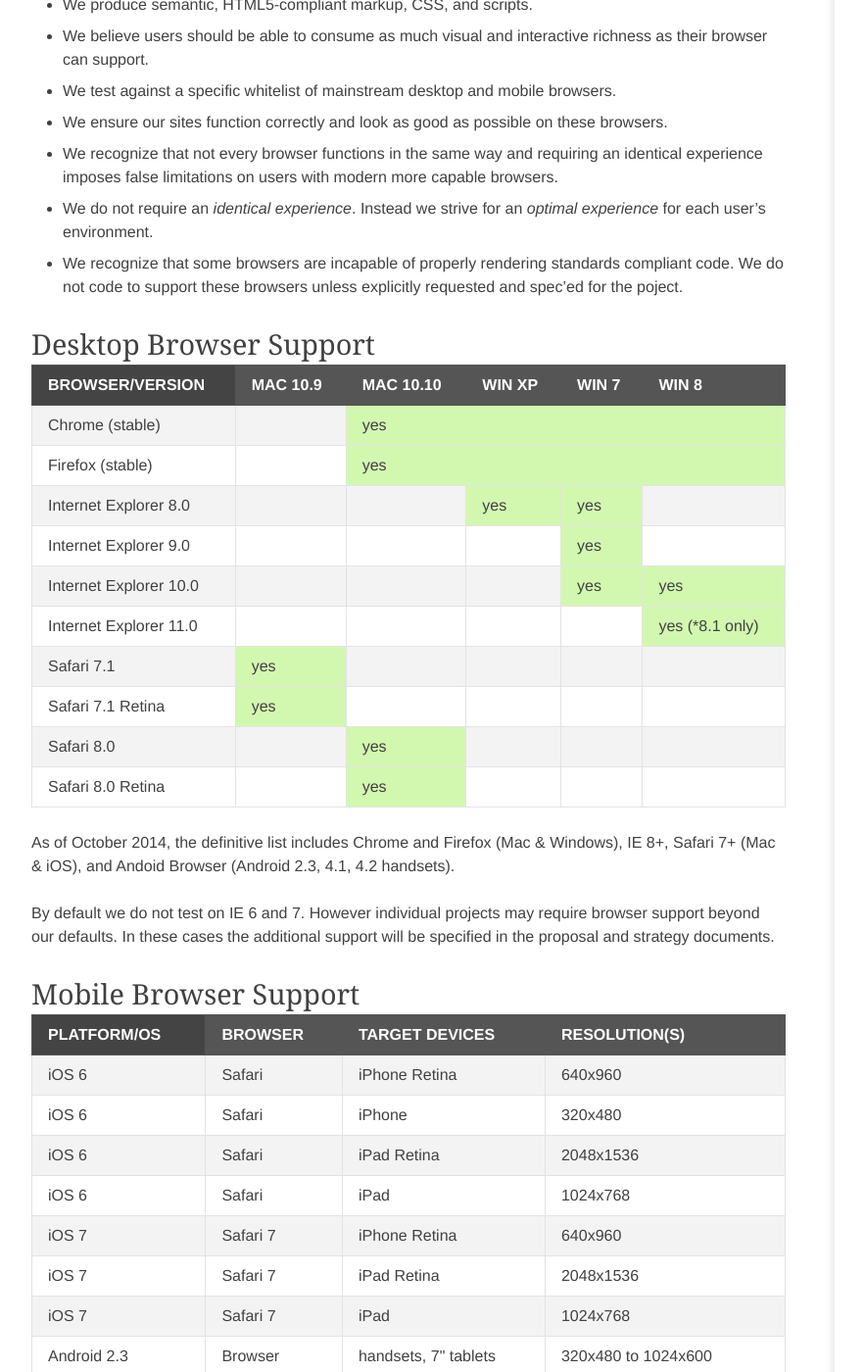
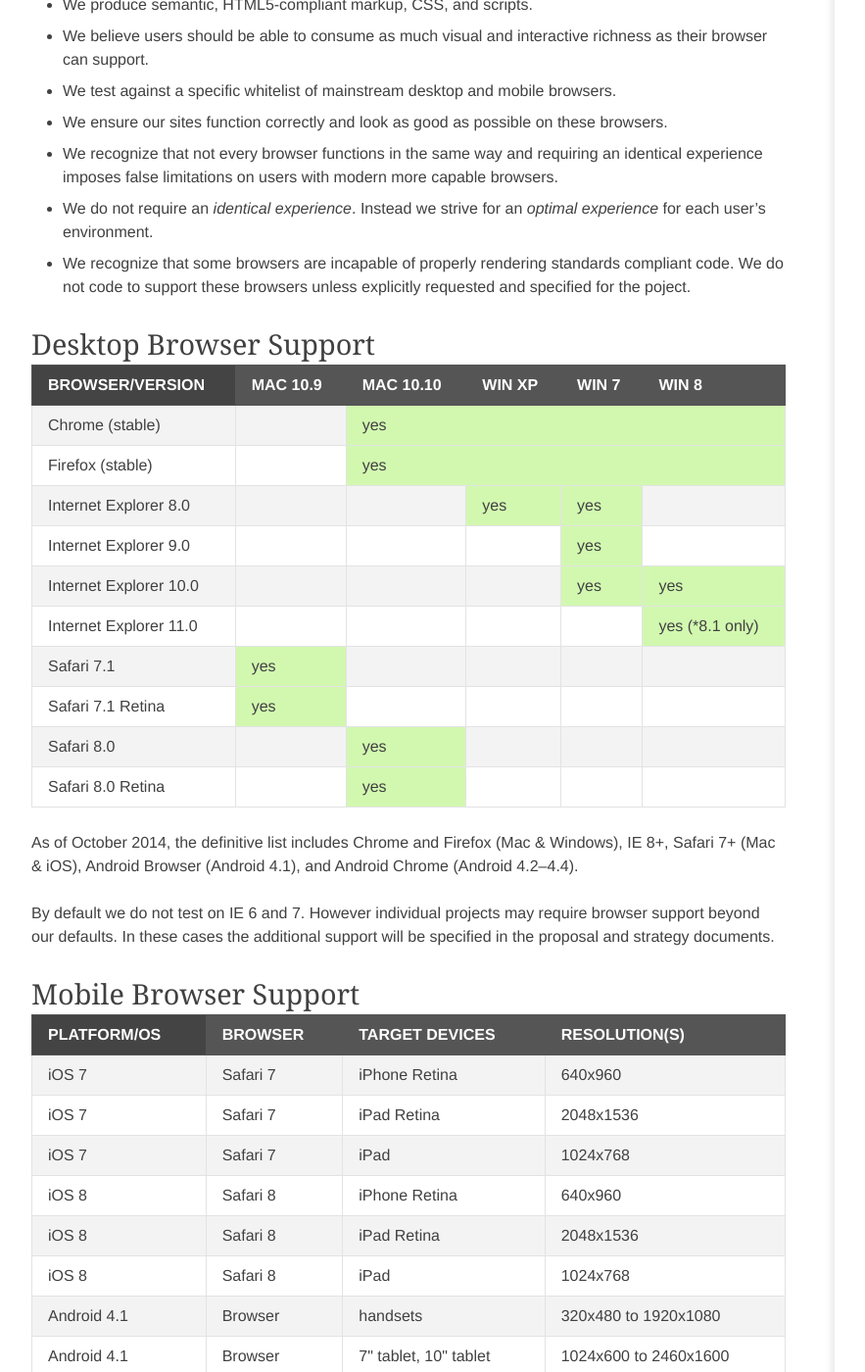
Before and after one commit to imarc/handbook, a Jekyll site: the page built from frontend.markdown, in a window 1280 px wide and 1400 px high, scrolled down 7507 px. Shown: the whole window at 98% size, without its empty margins (88-971 px from the left). Built offline with Jekyll 4.4.1, drawn with Linux system fonts in a browser that asks for light colours; nearby versions of some CDN libraries; some web fonts are replaced; some of the changed text lies outside the part shown.

Commit message:
Dropped Android 2.x and iOS6 support

```diff
--- a/frontend.markdown
+++ b/frontend.markdown
@@ -308,7 +308,7 @@
 * We ensure our sites function correctly and look as good as possible on these browsers.
 * We recognize that not every browser functions in the same way and requiring an identical experience imposes false limitations on users with modern more capable browsers.
 * We do not require an *identical experience*. Instead we strive for an *optimal experience* for each user's environment.
-* We recognize that some browsers are incapable of properly rendering standards compliant code. We do not code to support these browsers unless explicitly requested and spec'ed for the poject.
+* We recognize that some browsers are incapable of properly rendering standards compliant code. We do not code to support these browsers unless explicitly requested and specified for the poject.
 
 ### Desktop Browser Support
 
@@ -397,7 +397,7 @@
 </td></tr>
 </table>
 
-As of October 2014, the definitive list includes Chrome and Firefox (Mac & Windows), IE 8+, Safari 7+ (Mac & iOS), and Andoid Browser (Android 2.3, 4.1, 4.2 handsets).
+As of October 2014, the definitive list includes Chrome and Firefox (Mac & Windows), IE 8+, Safari 7+ (Mac & iOS), Android Browser (Android 4.1), and Android Chrome (Android 4.2–4.4).
 
 By default we do not test on IE 6 and 7. However individual projects may require browser support beyond our defaults. In these cases the additional support will be specified in the proposal and strategy documents.
 
@@ -410,30 +410,6 @@
 <th> Target Devices </th>
 <th> Resolution(s)
 </th></tr>
-<tr>
-<td> iOS 6 </td>
-<td> Safari </td>
-<td> iPhone Retina </td>
-<td> 640x960
-</td></tr>
-<tr>
-<td> iOS 6 </td>
-<td> Safari </td>
-<td> iPhone </td>
-<td> 320x480
-</td></tr>
-<tr>
-<td> iOS 6 </td>
-<td> Safari </td>
-<td> iPad Retina </td>
-<td> 2048x1536
-</td></tr>
-<tr>
-<td> iOS 6 </td>
-<td> Safari </td>
-<td> iPad </td>
-<td> 1024x768
-</td></tr>
 <tr>
 <td> iOS 7 </td>
 <td> Safari 7 </td>
@@ -453,31 +429,43 @@
 <td> 1024x768
 </td></tr>
 <tr>
-<td> Android 2.3 </td>
-<td> Browser </td>
-<td> handsets, 7" tablets </td>
-<td> 320x480 to 1024x600
+<td> iOS 8 </td>
+<td> Safari 8 </td>
+<td> iPhone Retina </td>
+<td> 640x960
 </td></tr>
 <tr>
-<td> Android 4.1–4.3 </td>
+<td> iOS 8 </td>
+<td> Safari 8 </td>
+<td> iPad Retina </td>
+<td> 2048x1536
+</td></tr>
+<tr>
+<td> iOS 8 </td>
+<td> Safari 8 </td>
+<td> iPad </td>
+<td> 1024x768
+</td></tr>
+<tr>
+<td> Android 4.1 </td>
 <td> Browser </td>
 <td> handsets </td>
 <td> 320x480 to 1920x1080
 </td></tr>
 <tr>
-<td> Android 4.1–4.3 </td>
+<td> Android 4.1 </td>
 <td> Browser </td>
 <td> 7" tablet, 10" tablet </td>
 <td> 1024x600 to 2460x1600
 </td></tr>
 <tr>
-<td> Android 4.1–4.3 </td>
+<td> Android 4.2–4.4 </td>
 <td> Chrome </td>
 <td> handsets </td>
 <td> 320x480 to 1920x1080
 </td></tr>
 <tr>
-<td> Android 4.1–4.3 </td>
+<td> Android 4.2–4.4 </td>
 <td> Chrome </td>
 <td> 7" tablet, 10" tablet </td>
 <td> 1024x600 to 2460x1600
```
